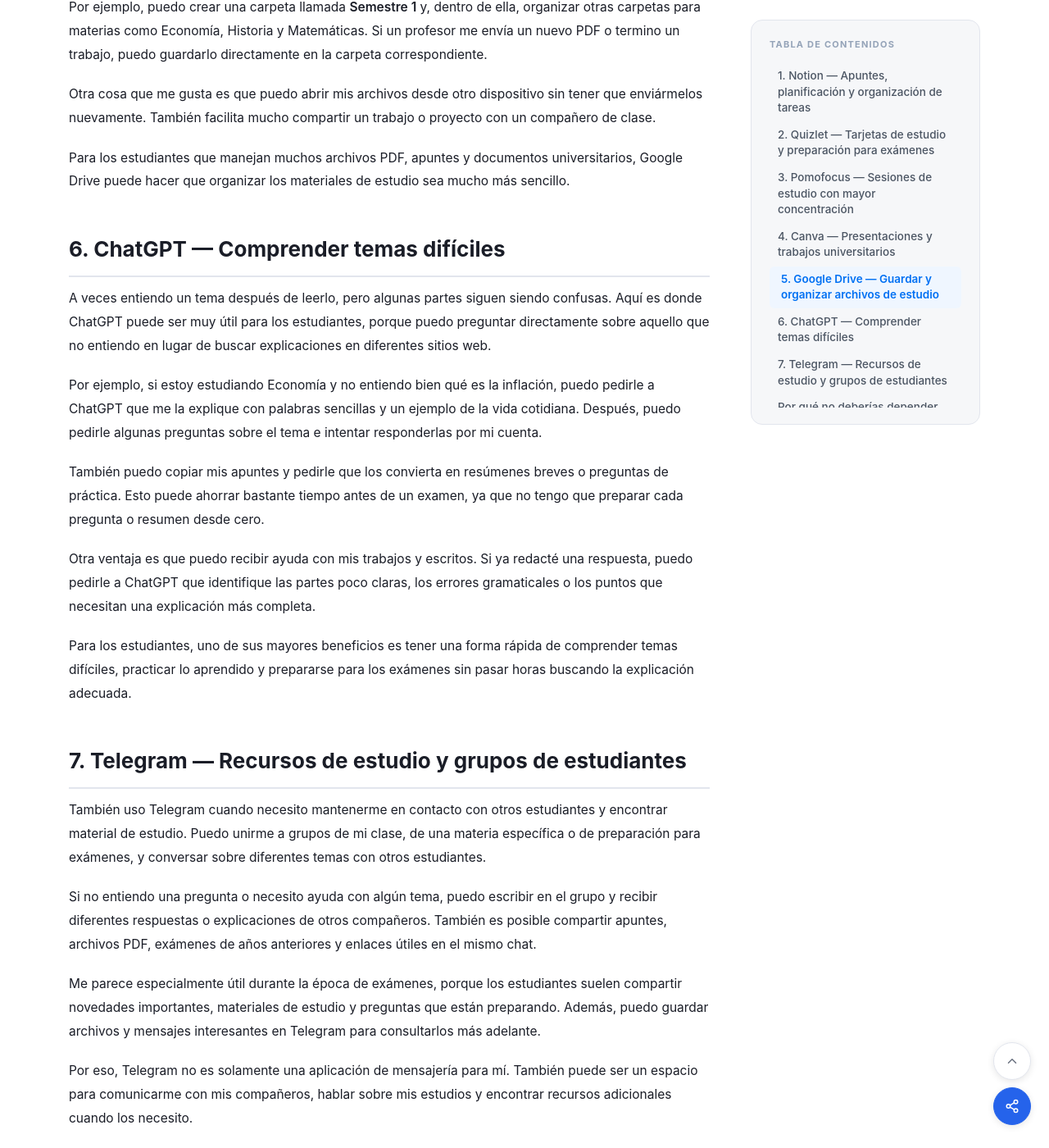
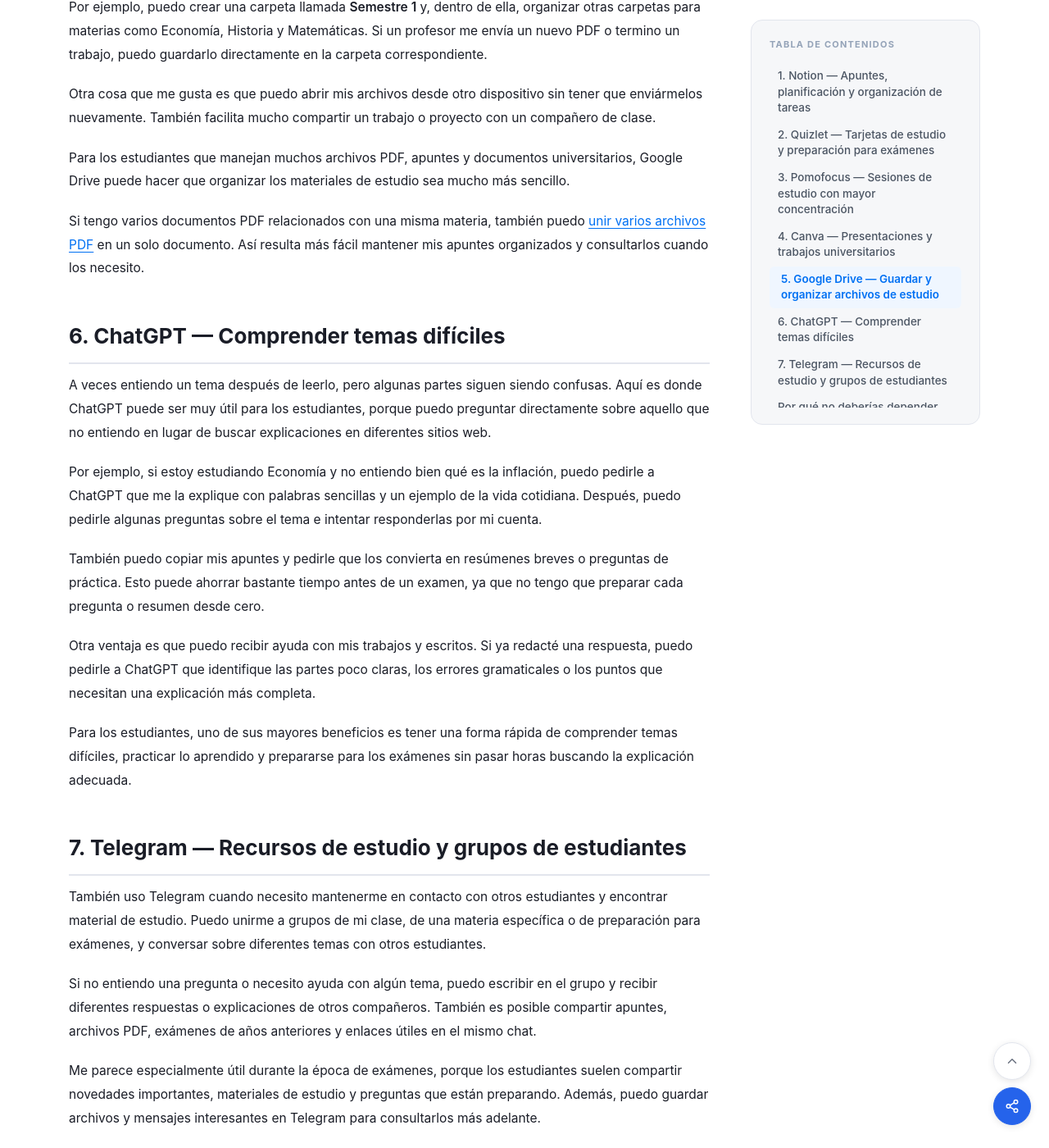
Before and after one commit to rforrupesh/jekyllmultilingual, a Jekyll site: the page built from _posts/es/2026-10-22-free-study-apps.md, in a window 1280 px wide and 1400 px high, scrolled down 3321 px. Shown: the whole window at 82% size. Built offline with Jekyll 4.4.1, drawn with Linux system fonts in a browser that asks for light colours; some of the changed text lies outside the part shown.

Commit message:
Update 2026-10-22-free-study-apps.md

```diff
--- a/_posts/es/2026-10-22-free-study-apps.md
+++ b/_posts/es/2026-10-22-free-study-apps.md
@@ -63,6 +63,8 @@
 
 Para los estudiantes que manejan muchos archivos PDF, apuntes y documentos universitarios, Google Drive puede hacer que organizar los materiales de estudio sea mucho más sencillo.
 
+Si tengo varios documentos PDF relacionados con una misma materia, también puedo [unir varios archivos PDF](https://unificarpdf.com/) en un solo documento. Así resulta más fácil mantener mis apuntes organizados y consultarlos cuando los necesito.
+
 ## 6. ChatGPT — Comprender temas difíciles
 
 A veces entiendo un tema después de leerlo, pero algunas partes siguen siendo confusas. Aquí es donde ChatGPT puede ser muy útil para los estudiantes, porque puedo preguntar directamente sobre aquello que no entiendo en lugar de buscar explicaciones en diferentes sitios web.
@@ -85,6 +87,8 @@
 
 Por eso, Telegram no es solamente una aplicación de mensajería para mí. También puede ser un espacio para comunicarme con mis compañeros, hablar sobre mis estudios y encontrar recursos adicionales cuando los necesito.
 
+Si tengo fotografías de apuntes o documentos impresos, también puedo [convertir imágenes JPG a PDF](https://unificarpdf.com/jpg-a-pdf/) para mantener todo mi material de estudio en un solo archivo.
+
 Estas son algunas de las mejores aplicaciones de estudio que me ayudaron a organizar mis actividades académicas, ahorrar tiempo y mejorar mi productividad. Sin embargo, también te diría que no debes depender completamente de estas herramientas para convertirte en un mejor estudiante.
 
 ## Por qué no deberías depender completamente de las aplicaciones de estudio
```
